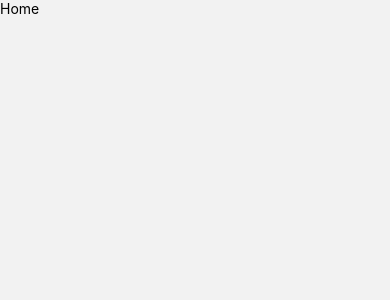
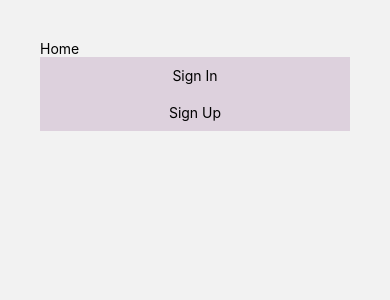
Before and after one commit to sc0v0ne/blu3flix, a React Native app: screen /Home in a window 390 px wide. Shown: the top 300 px of the page. Built offline with nearby package versions, Linux system fonts and the light colour scheme.

Commit message:
update buttons files

```diff
--- a/src/components/buttons/MediumButton.js
+++ b/src/components/buttons/MediumButton.js
@@ -0,0 +1,29 @@
+import React, { useState } from 'react';
+import {
+    Text,
+    View,
+    TextInput,
+    TouchableOpacity,
+    Image,
+    ScrollView,
+    Alert,
+  } from 'react-native';
+
+import Styles from '../../styles/patternStyles/Styles';
+
+
+export default function MediumButton(props) {
+
+  return (
+    <View>
+        <TouchableOpacity
+            style={Styles.mediumButton}
+            onPress={props.buttonPress}
+        >
+        <Text style={Styles.mediumButtonText}>
+            {props.buttonText}
+        </Text>
+      </TouchableOpacity>
+    </View>
+  );
+}
--- a/src/screens/Home.js
+++ b/src/screens/Home.js
@@ -10,13 +10,22 @@ import {
 
   } from 'react-native';
 
-
+import Styles from '../styles/patternStyles/Styles'
+import MediumButton from '../components/buttons/MediumButton';
 
 export default function Home() {
 
   return (
-    <View>
+    <View style={Styles.containerPattern}>
         <Text>Home</Text>
+        <MediumButton
+          buttonText = 'Sign In'
+
+        />
+        <MediumButton
+          buttonText = 'Sign Up'
+
+        />
     </View>
   );
 }
--- a/src/styles/patternStyles/Styles.js
+++ b/src/styles/patternStyles/Styles.js
@@ -5,9 +5,17 @@ import { colors, fonts } from '..';
 const styles = StyleSheet.create({
     containerPattern:{
         flex: 1,
-        flexDirection: 'column',
-        justifyContent: 'space-around',
+        margin: 40,
+
     },
+    mediumButton: {
+        alignItems: "center",
+        backgroundColor: "#DDD1DD",
+        padding: 10,
+    },
+    mediumButtonText: {
+    },
+
 })
 
 export default styles
```
Also changed, not shown: src/components/buttons/LargeButton.js (+29 -0 lines), src/components/buttons/SmallButton.js (+29 -0 lines).
